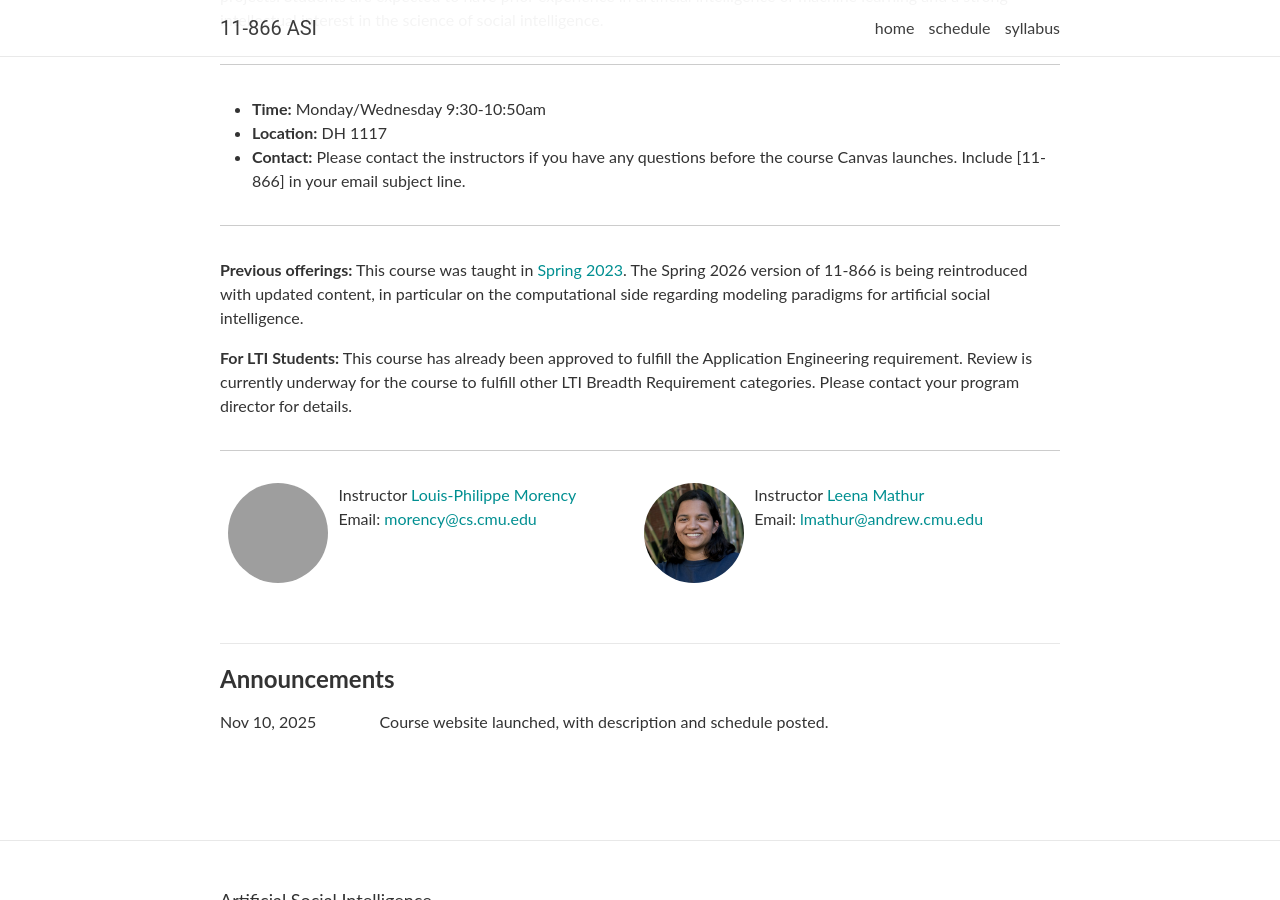
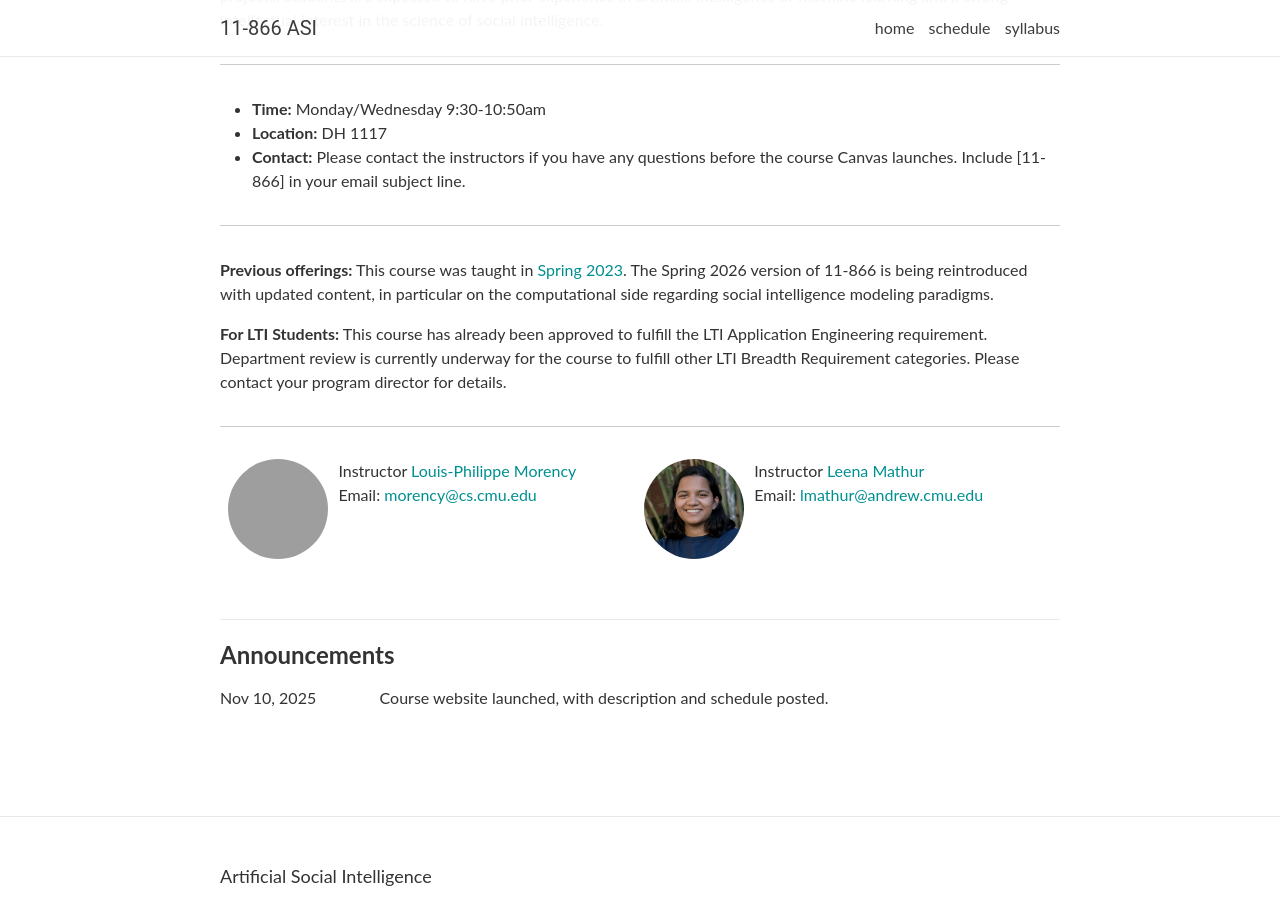
Before and after one commit to CMU-MultiComp-Lab/cmu-asi-course, a Jekyll site: the page spring2026/index.html, which Jekyll copies as it is, in a window 1280 px wide and 900 px high, scrolled down 497 px. Built offline with Jekyll 4.4.1, drawn with Linux system fonts in a browser that asks for light colours; nearby versions of some CDN libraries; comment, search, counter and statistics services are not loaded; grey boxes are pictures that could not be loaded.

Commit message:
Update index.html

```diff
--- a/spring2026/index.html
+++ b/spring2026/index.html
@@ -91,9 +91,9 @@
 
 <hr />
 
-<p><strong>Previous offerings:</strong> This course was taught in <a href="https://cmu-multicomp-lab.github.io/asi-course/spring2023/" target="_blank">Spring 2023</a>. The Spring 2026 version of 11-866 is being reintroduced with updated content, in particular on the computational side regarding modeling paradigms for artificial social intelligence.</p>
+<p><strong>Previous offerings:</strong> This course was taught in <a href="https://cmu-multicomp-lab.github.io/asi-course/spring2023/" target="_blank">Spring 2023</a>. The Spring 2026 version of 11-866 is being reintroduced with updated content, in particular on the computational side regarding social intelligence modeling paradigms.</p>
 
-<p><strong>For LTI Students:</strong> This course has already been approved to fulfill the Application Engineering requirement. Review is currently underway for the course to fulfill other LTI Breadth Requirement categories. Please contact your program director for details.</p>
+<p><strong>For LTI Students:</strong> This course has already been approved to fulfill the LTI Application Engineering requirement. Department review is currently underway for the course to fulfill other LTI Breadth Requirement categories. Please contact your program director for details.</p>
 
 <hr />
 
```
